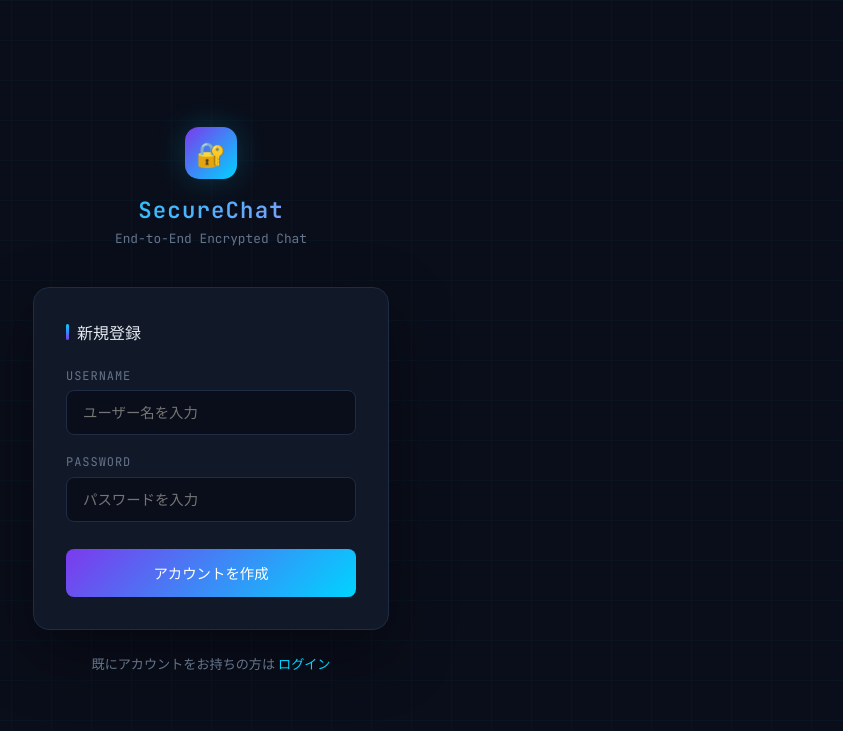
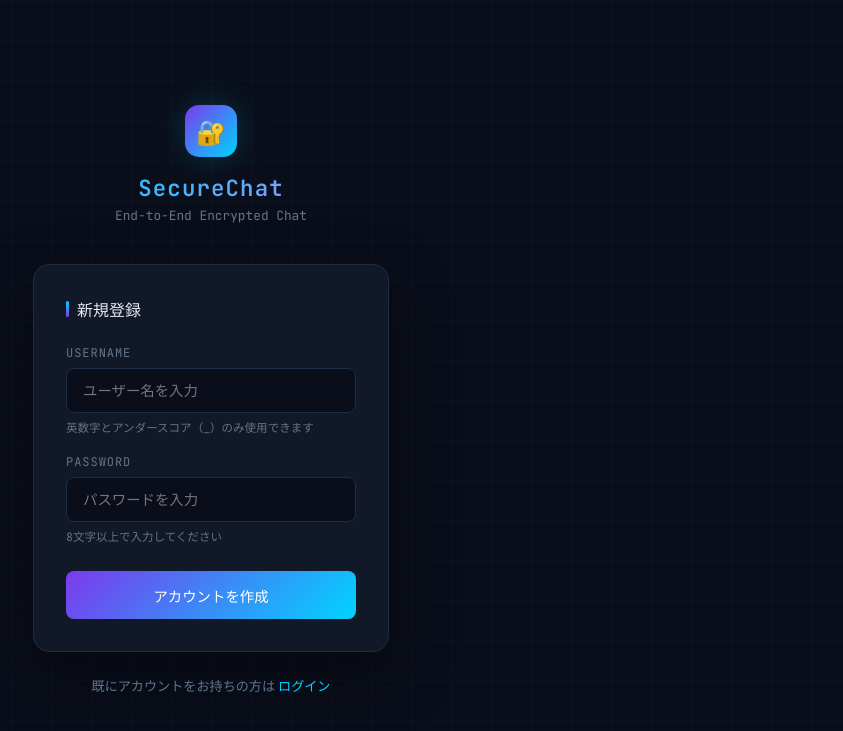
Before and after one commit to asato-dev/secure-chat, a Flask app: page /register in a window 1280 px wide. Shown: the top 731 px of the page, without its empty margins (429-1272 px from the left). Run offline with Flask 3, Linux system fonts and the light colour scheme; some libraries are stand-ins or nearby versions.

Commit message:
add input hints to register form

```diff
--- a/templates/register.html
+++ b/templates/register.html
@@ -118,10 +118,16 @@
       <div class="field">
         <label>Username</label>
         <input type="text" id="username" placeholder="ユーザー名を入力">
+        <div style="font-size:0.72rem;color:var(--muted);margin-top:0.4rem;font-family:'JetBrains Mono',monospace;">
+          英数字とアンダースコア（_）のみ使用できます
+        </div>
       </div>
       <div class="field">
         <label>Password</label>
         <input type="password" id="password" placeholder="パスワードを入力">
+        <div style="font-size:0.72rem;color:var(--muted);margin-top:0.4rem;font-family:'JetBrains Mono',monospace;">
+          8文字以上で入力してください
+        </div>
       </div>
       <button class="btn" id="btn" onclick="register()">アカウントを作成</button>
       <div class="key-info" id="keyInfo">🔑 RSA-2048鍵ペアを生成中...</div>
```
